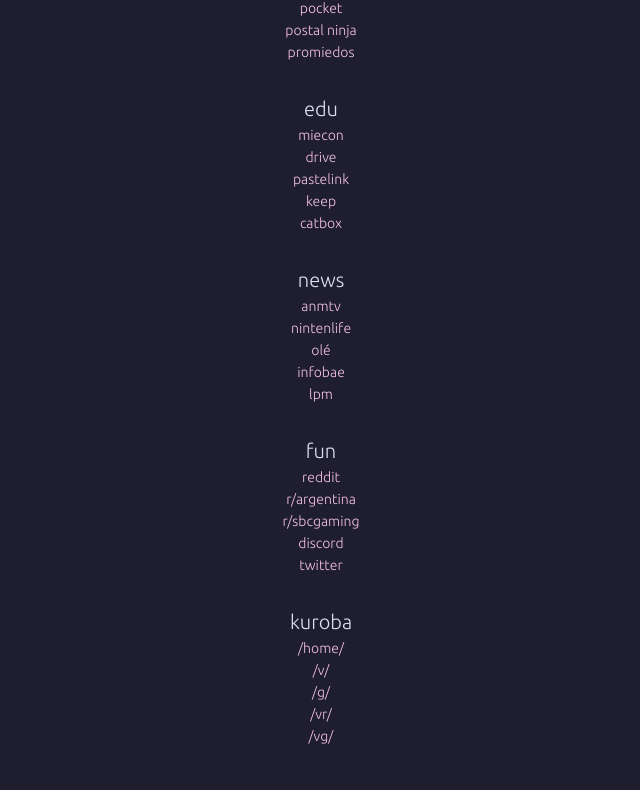
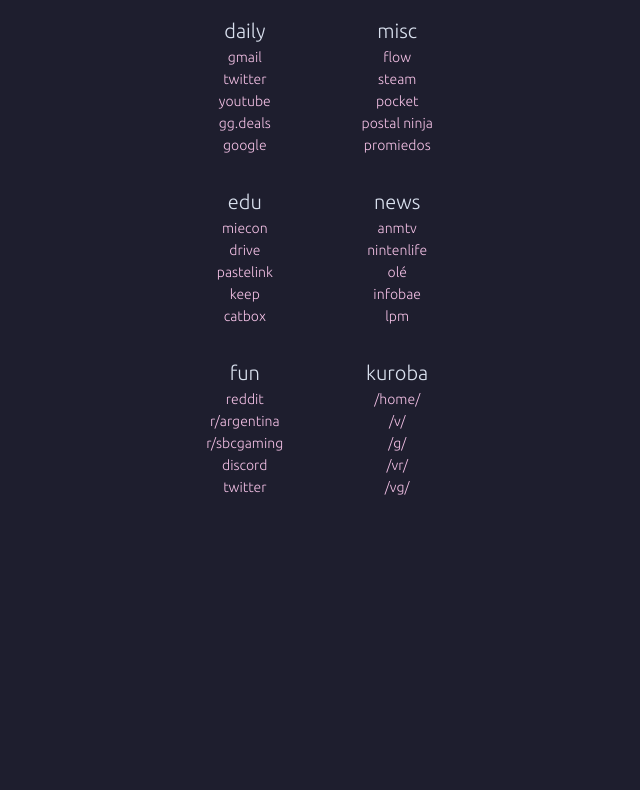
Before and after one commit to Snakeeater97/Snakeeater97.github.io, a plain HTML site: page index.html in a window 1280 px wide. Shown: the part 259-1049 px from the top of the page, without its empty margins (319-959 px from the left). After the commit the page ends 820 px from the top, so only its background shows below. Drawn offline with Linux system fonts and the light colour scheme; no server answers.

Commit message:
Update style.css

```diff
--- a/style.css
+++ b/style.css
@@ -72,8 +72,8 @@ body {
 }
 
 .bookmarks {
-  display: flex;
-  flex-wrap: wrap;
+  display: grid;
+  grid-template-columns: repeat(2, 1fr); /* Cambio: Mostrar 2 columnas */
   justify-content: center;
   gap: 10px;
 }
```
